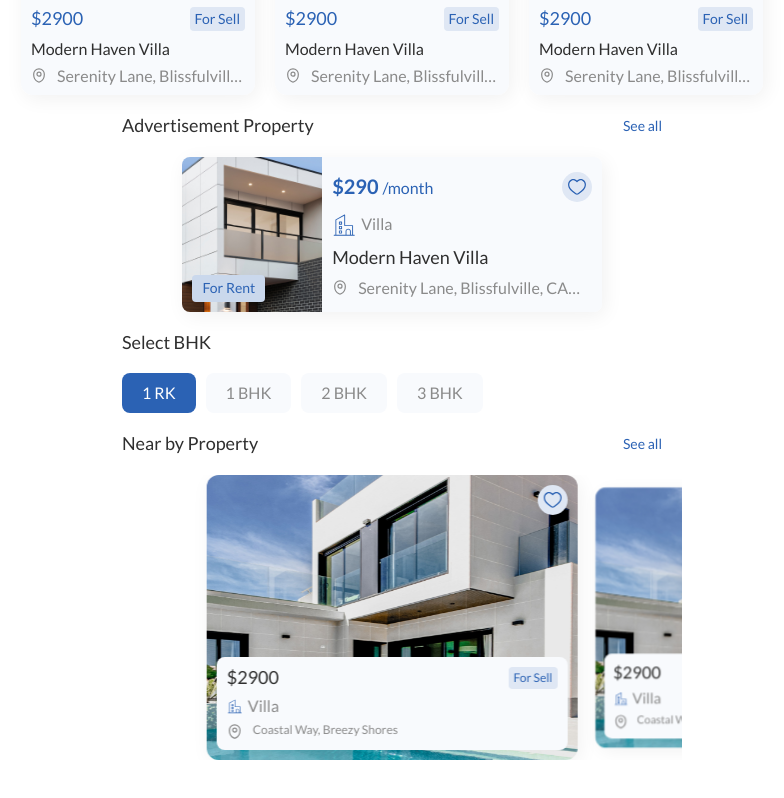
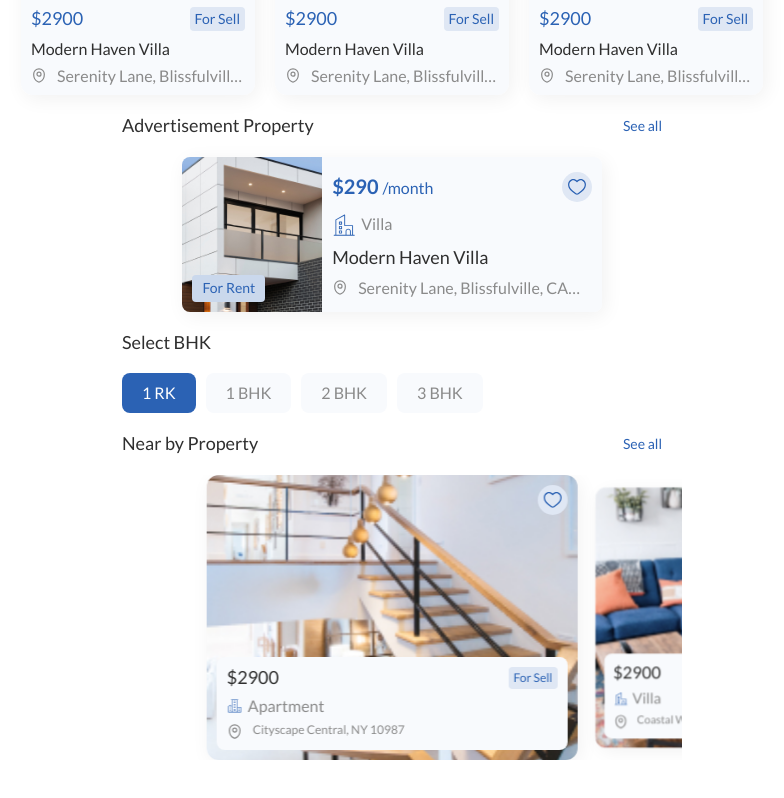
Before and after one commit to AzamjonKobulov/real-estate-tg-mini-app, a React (Vite) app: page / in a window 1280 px wide. Shown: the part 565-1363 px from the top of the page, without its empty margins (248-1032 px from the left). Built offline with nearby package versions, Linux system fonts and the light colour scheme.

Commit message:
changed images

```diff
--- a/src/components/sections/NearByProperty.jsx
+++ b/src/components/sections/NearByProperty.jsx
@@ -53,8 +53,8 @@ export default function NearByProperty() {
               modifier: 2,
               slideShadows: false,
             }}
-            pagination={true}
             modules={[EffectCoverflow]}
+            // loop={true}
             className="mySwiper"
           >
             <SwiperSlide>
@@ -64,7 +64,48 @@ export default function NearByProperty() {
               >
                 <LikeButton />
                 <img
-                  src="./assets/images/property-slide-1.jpg"
+                  src="./assets/images/near-by-property-3.jpg"
+                  alt="Image"
+                  loading="lazy"
+                  className="size-full absolute inset-0 object-cover"
+                />
+                <div className="w-full space-y-1.25 bg-theme-main-5 rounded-lg relative z-10 p-2.5">
+                  <div className="flex-between">
+                    <h3 className="text-lg/[1.2] font-medium text-theme-main-text">
+                      $2900
+                    </h3>
+                    <span className="h-5.5 flex-center bg-theme-main-4 text-theme-main text-xs rounded p-1.25">
+                      For Sell
+                    </span>
+                  </div>
+                  <div className="flex items-center gap-1.25">
+                    <img
+                      src="./assets/icons/apartment.svg"
+                      alt="Building"
+                      className="size-4"
+                    />
+                    <span className="text-theme-small-text">Apartment</span>
+                  </div>
+                  <div className="flex gap-2.5">
+                    <img
+                      src="./assets/icons/location-gray.svg"
+                      alt="Location"
+                    />
+                    <span className="font-medium text-theme-small-text text-xs/[1.2] line-clamp-1">
+                      Cityscape Central, NY 10987
+                    </span>
+                  </div>
+                </div>
+              </Link>
+            </SwiperSlide>
+            <SwiperSlide>
+              <Link
+                to="/"
+                className="h-[285px] mx-auto relative flex flex-col justify-between items-end rounded-xl overflow-hidden shadow-properties p-2.5"
+              >
+                <LikeButton />
+                <img
+                  src="./assets/images/near-by-property-1.jpg"
                   alt="Image"
                   loading="lazy"
                   className="size-full absolute inset-0 object-cover"
@@ -105,7 +146,7 @@ export default function NearByProperty() {
               >
                 <LikeButton />
                 <img
-                  src="./assets/images/property-slide-1.jpg"
+                  src="./assets/images/near-by-property-2.jpg"
                   alt="Image"
                   loading="lazy"
                   className="size-full absolute inset-0 object-cover"
@@ -113,19 +154,19 @@ export default function NearByProperty() {
                 <div className="w-full space-y-1.25 bg-theme-main-5 rounded-lg relative z-10 p-2.5">
                   <div className="flex-between">
                     <h3 className="text-lg/[1.2] font-medium text-theme-main-text">
-                      $2900
+                      $1200/month
                     </h3>
                     <span className="h-5.5 flex-center bg-theme-main-4 text-theme-main text-xs rounded p-1.25">
-                      For Sell
+                      For Rent
                     </span>
                   </div>
                   <div className="flex items-center gap-1.25">
                     <img
-                      src="./assets/icons/builidng.svg"
+                      src="./assets/icons/house.svg"
                       alt="Building"
                       className="size-4"
                     />
-                    <span className="text-theme-small-text">Villa</span>
+                    <span className="text-theme-small-text">House</span>
                   </div>
                   <div className="flex gap-2.5">
                     <img
@@ -133,48 +174,7 @@ export default function NearByProperty() {
                       alt="Location"
                     />
                     <span className="font-medium text-theme-small-text text-xs/[1.2] line-clamp-1">
-                      Coastal Way, Breezy Shores
-                    </span>
-                  </div>
-                </div>
-              </Link>
-            </SwiperSlide>
-            <SwiperSlide>
-              <Link
-                to="/"
-                className="h-[285px] mx-auto relative flex flex-col justify-between items-end rounded-xl overflow-hidden shadow-properties p-2.5"
-              >
-                <LikeButton />
-                <img
-                  src="./assets/images/property-slide-1.jpg"
-                  alt="Image"
-                  loading="lazy"
-                  className="size-full absolute inset-0 object-cover"
-                />
-                <div className="w-full space-y-1.25 bg-theme-main-5 rounded-lg relative z-10 p-2.5">
-                  <div className="flex-between">
-                    <h3 className="text-lg/[1.2] font-medium text-theme-main-text">
-                      $2900
-                    </h3>
-                    <span className="h-5.5 flex-center bg-theme-main-4 text-theme-main text-xs rounded p-1.25">
-                      For Sell
-                    </span>
-                  </div>
-                  <div className="flex items-center gap-1.25">
-                    <img
-                      src="./assets/icons/builidng.svg"
-                      alt="Building"
-                      className="size-4"
-                    />
-                    <span className="text-theme-small-text">Villa</span>
-                  </div>
-                  <div className="flex gap-2.5">
-                    <img
-                      src="./assets/icons/location-gray.svg"
-                      alt="Location"
-                    />
-                    <span className="font-medium text-theme-small-text text-xs/[1.2] line-clamp-1">
-                      Coastal Way, Breezy Shores
+                      Sunflower Fields, TX 12345
                     </span>
                   </div>
                 </div>
```
Also changed, not shown: public/assets/icons/apartment.svg (added), public/assets/icons/house.svg (added).
